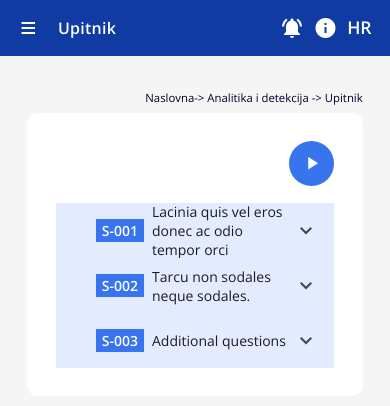
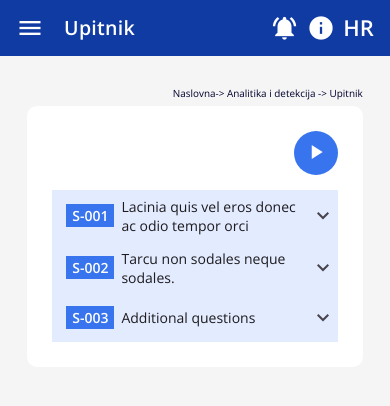
Before and after one commit to Ljusaj123/EritTest, an Angular app: page /admin in a window 390 px wide. Shown: the top 406 px of the page. Built offline with nearby package versions, Linux system fonts and the light colour scheme.

Commit message:
better responsive layout for mobile display

```diff
--- a/src/app/components/create-form/create-form.scss
+++ b/src/app/components/create-form/create-form.scss
@@ -53,6 +53,11 @@ form {
   form {
     .options {
       margin-bottom: 2rem;
+      padding-left: 2rem;
+    }
+
+    .conditions .options{
+      gap: 1.5rem;
     }
   }
 }
--- a/src/app/components/create-form/option/option.html
+++ b/src/app/components/create-form/option/option.html
@@ -1,5 +1,5 @@
 <div class="option" [formGroup]="formGroup">
-  <div style="gap: 10px">
+  <div style="gap: 5px">
     @if (hasOptions(type)) { @switch (type) { @case ('check-boxes') {
     <mat-checkbox></mat-checkbox>
     } @case ('multiple') {
--- a/src/app/components/create-form/option/option.scss
+++ b/src/app/components/create-form/option/option.scss
@@ -15,7 +15,8 @@
 
     .comment-input,
     .label-input {
-      flex: 1 1 150px;
+      display: flex;
+      flex: 1 1 110px;
     }
   }
 }
@@ -24,6 +25,6 @@
   .option {
     flex-direction: column;
     align-items: stretch;
-    margin-bottom: 2rem;
+    margin-bottom: 3rem;
   }
 }
--- a/src/app/components/question-types/date-question/date-question.html
+++ b/src/app/components/question-types/date-question/date-question.html
@@ -1,5 +1,5 @@
 <div class="single-answer-container">
-  <mat-form-field style="width: 100%">
+  <mat-form-field>
     <input
       matInput
       [matDatepicker]="picker"
--- a/src/app/core/questionnare.service.ts
+++ b/src/app/core/questionnare.service.ts
@@ -77,7 +77,7 @@ export class QuestionnareService {
 
   getQuestionIdsBySection(sectionId: string): string[] {
     const section = this.questionnareData.find(
-      (section: Section) => section.sectionId === sectionId
+      (section: Section) => section.sectionId === sectionId,
     );
 
     if (!section) {
@@ -106,7 +106,7 @@ export class QuestionnareService {
 
     let nextQuestionId;
 
-    if(!lastQuestionId) nextQuestionId = 'Q-001';
+    if (!lastQuestionId) nextQuestionId = 'Q-001';
     else nextQuestionId = this.nextId(lastQuestionId);
 
     section.questions.push({
@@ -142,13 +142,13 @@ export class QuestionnareService {
 
   setActiveQuestion(sectionId: string, questionId: string): void {
     const section = this.questionnareData.find(
-      (section: Section) => section.sectionId === sectionId
+      (section: Section) => section.sectionId === sectionId,
     );
     this.activeSection = sectionId;
     if (!section) return;
 
     const question = section.questions.find(
-      (question: Question) => question.questionId === questionId
+      (question: Question) => question.questionId === questionId,
     );
     if (!question) return;
 
@@ -163,14 +163,22 @@ export class QuestionnareService {
     this.syncToStore(updated);
   }
 
+  getCurrentQuestion(currentSectionIndex: number, currentQuestionIndex: number) {
+    return this.questionnareData[currentSectionIndex].questions[currentQuestionIndex];
+  }
+
+  getCurrentSection(currentSectionIndex: number) {
+    return this.questionnareData[currentSectionIndex];
+  }
+
   private syncToStore(updated: Question): void {
     const section = this.questionnareData.find(
-      (section: Section) => section.sectionId === this.activeSection
+      (section: Section) => section.sectionId === this.activeSection,
     );
     if (!section) return;
 
     const index = section.questions.findIndex(
-      (question: Question) => question.questionId === updated.questionId
+      (question: Question) => question.questionId === updated.questionId,
     );
 
     if (index !== -1) {
--- a/src/app/layout/header/header.scss
+++ b/src/app/layout/header/header.scss
@@ -2,7 +2,6 @@
 
 .header {
   background-color: $color-primary;
-  min-height: 55px;
   display: flex;
   justify-content: space-between;
   align-items: center;
@@ -14,8 +13,8 @@
   }
 
   .header-title {
-    width: 100%;
-    font-size: clamp(1rem, 2vw, 1.4rem);;
+    flex: 1 1 100px;
+    font-size: 1.4rem;
     line-height: 32px;
     text-indent: 1.43rem;
     letter-spacing: 0.25px;
@@ -24,11 +23,10 @@
   .icons-container {
     display: flex;
     align-items: center;
-
     gap: clamp(0.6rem, 2vw, 1.4rem);
 
     #hr-text {
-      font-size: clamp(1.1rem, 2.5vw, 1.5rem);
+      font-size: 1.57rem;
       line-height: 1.2;
     }
   }
@@ -39,7 +37,6 @@
   position: absolute;
   box-shadow: 0px 0px 30px 0px #0000000d;
   z-index: 10;
-
   top: 55px;
 
   .sidenav {
--- a/src/app/pages/questionnare/questionnare.ts
+++ b/src/app/pages/questionnare/questionnare.ts
@@ -24,7 +24,7 @@ export class Questionnare {
   }
 
   get currentQuestion() {
-    return this.questionnareData[this.currentSectionIndex].questions[this.currentQuestionIndex];
+    return this.questionnareService.getCurrentQuestion(this.currentSectionIndex, this.currentQuestionIndex )
   }
 
   onAnswerChange(value: string | string[]) {
@@ -67,7 +67,7 @@ export class Questionnare {
   }
 
   defaultNext() {
-    const currentSection = this.questionnareData[this.currentSectionIndex];
+    const currentSection = this.questionnareService.getCurrentSection(this.currentSectionIndex)
 
     if (this.currentQuestionIndex < currentSection.questions.length - 1) {
       this.currentQuestionIndex++;
@@ -98,8 +98,8 @@ export class Questionnare {
     }
 
     if (condition.type === 'question') {
-      const section = this.questionnareData[this.currentSectionIndex];
-      const questionIndex = section.questions.findIndex(
+      const currentSection = this.questionnareService.getCurrentSection(this.currentSectionIndex);
+      const questionIndex = currentSection.questions.findIndex(
         (question: Question) => question.questionId === condition.target
       );
       if (questionIndex != -1) {
--- a/src/styles/base/_utilities.scss
+++ b/src/styles/base/_utilities.scss
@@ -60,14 +60,20 @@
   padding: 0.71rem 1.42rem 0.71rem 3.57rem;
 }
 
+@media (max-width: map-get($breakpoints, tablet)) {
+  .answers-container {
+    padding: 0.71rem 1.42rem 0.71rem 1.57rem;
+    gap: 0.2rem;
+    line-height: 1.5;
+  }
+}
+
 .single-answer-container {
   display: flex;
   align-items: center;
   padding: 0.71rem 1.42rem 0.71rem 3.57rem;
 
-  mat-form-field {
-    flex: 1;
-  }
+
 }
 
 .cursor-pointer {
--- a/src/styles/components/_button.scss
+++ b/src/styles/components/_button.scss
@@ -21,17 +21,17 @@
 
 @mixin icon-size($size) {
   @if $size == sm {
-    width: clamp(1rem, 2vw, 1.29rem);
-    height: clamp(1rem, 2vw, 1.29rem);
-    font-size: clamp(1rem, 2vw, 1.29rem);
+    width: 1.29rem;
+    height: 1.29rem;
+    font-size: 1.29rem;
   } @else if $size == md {
-    width: clamp(1.14rem, 2.5vw, 1.43rem);
-    height: clamp(1.14rem, 2.5vw, 1.43rem);
-    font-size: clamp(1.14rem, 2.5vw, 1.43rem);
+    width: 1.43rem;
+    height: 1.43rem;
+    font-size: 1.43rem;
   } @else if $size == lg {
-    width: clamp(1.5rem, 4vw, 2rem);
-    height: clamp(1.5rem, 4vw, 2rem);
-    font-size: clamp(1.5rem, 4vw, 2rem);
+    width: 2rem;
+    height: 2rem;
+    font-size: 2rem;
   }
 }
 
@@ -53,51 +53,51 @@
 
 @mixin btn-icon-size($size) {
   @if $size == sm {
-    height: clamp(1.8rem, 4vw, 2rem);
-    width: clamp(1.8rem, 4vw, 2rem);
+    height: 2rem;
+    width: 2rem;
 
     mat-icon {
-      width: clamp(0.9rem, 2vw, 1.14rem);
-      height: clamp(0.9rem, 2vw, 1.14rem);
-      font-size: clamp(0.9rem, 2vw, 1.14rem);
+      width: 1.14rem;
+      height: 1.14rem;
+      font-size: 1.14rem;
     }
   } @else if $size == md {
-    height: clamp(2.3rem, 5vw, 2.57rem);
-    width: clamp(2.3rem, 5vw, 2.57rem);
+    height: 2.57rem;
+    width: 2.57rem;
 
     mat-icon {
-      width: clamp(1.1rem, 2.5vw, 1.43rem);
-      height: clamp(1.1rem, 2.5vw, 1.43rem);
-      font-size: clamp(1.1rem, 2.5vw, 1.43rem);
+      width: 1.43rem;
+      height: 1.43rem;
+      font-size: 1.43rem;
     }
   } @else if $size == lg {
-    height: clamp(2.8rem, 6vw, 3.14rem);
-    width: clamp(2.8rem, 6vw, 3.14rem);
+    height: 3.14rem;
+    width: 3.14rem;
 
     mat-icon {
-      width: clamp(1.35rem, 3vw, 1.71rem);
-      height: clamp(1.35rem, 3vw, 1.71rem);
-      font-size: clamp(1.35rem, 3vw, 1.71rem);
+      width: 1.71rem;
+      height: 1.71rem;
+      font-size: 1.71rem;
     }
   } @else if $size == xl {
-    height: clamp(3.3rem, 7vw, 3.71rem);
-    width: clamp(3.3rem, 7vw, 3.71rem);
+    height: 3.71rem;
+    width: 3.71rem;
 
     mat-icon {
-      width: clamp(1.6rem, 3.5vw, 2rem);
-      height: clamp(1.6rem, 3.5vw, 2rem);
-      font-size: clamp(1.6rem, 3.5vw, 2rem);
+      width: 2rem;
+      height: 2rem;
+      font-size: 2rem;
     }
   }
 }
 
 @mixin btn-size($size) {
   @if $size == sm {
-    height: clamp(1.8rem, 4vw, 2rem);
+    height: 2rem;
   } @else if $size == md {
-    height: clamp(2.3rem, 5vw, 2.57rem);
+    height: 2.57rem;
   } @else if $size == lg {
-    height: clamp(2.8rem, 6vw, 3.14rem);
+    height: 3.14rem;
   }
 }
 
--- a/src/styles/overrides/_expansion.scss
+++ b/src/styles/overrides/_expansion.scss
@@ -1,6 +1,12 @@
 @use '@angular/material' as mat;
 @use '../abstracts/variables.scss' as *;
 @use 'sass:map';
+
+@include mat.toolbar-overrides(
+  (
+    standard-height: 55px,
+  )
+);
 
 @include mat.expansion-overrides(
   (
@@ -32,16 +38,21 @@
 
 .mat-expansion-panel-header {
   min-height: 3.43rem !important;
-  height: 3.43rem !important;
+  height: fit-content !important;
 }
 
 .mat-expansion-panel-header.mat-expanded {
   min-height: 3.43rem !important;
-  height: 3.43rem !important;
+  height: fit-content !important;
 }
 
 @media (max-width: map.get($breakpoints, tablet)) {
   .mat-expansion-panel-body {
     padding: 0 !important;
   }
+
+  .mat-expansion-panel-header {
+    padding: 0 !important;
+    padding-right: 0.8rem !important;
+  }
 }
--- a/src/styles/styles.scss
+++ b/src/styles/styles.scss
@@ -16,6 +16,7 @@
 @include mat.core();
 
 html {
+  font-size: 14px;
   height: 100%;
   @include mat.theme(
     (
@@ -30,7 +31,6 @@ html {
 body {
   color-scheme: light;
   font-family: 'Open Sans';
-  font-size: 14px;
   color: $font-dark;
   margin: 0;
   height: 100%;
```
